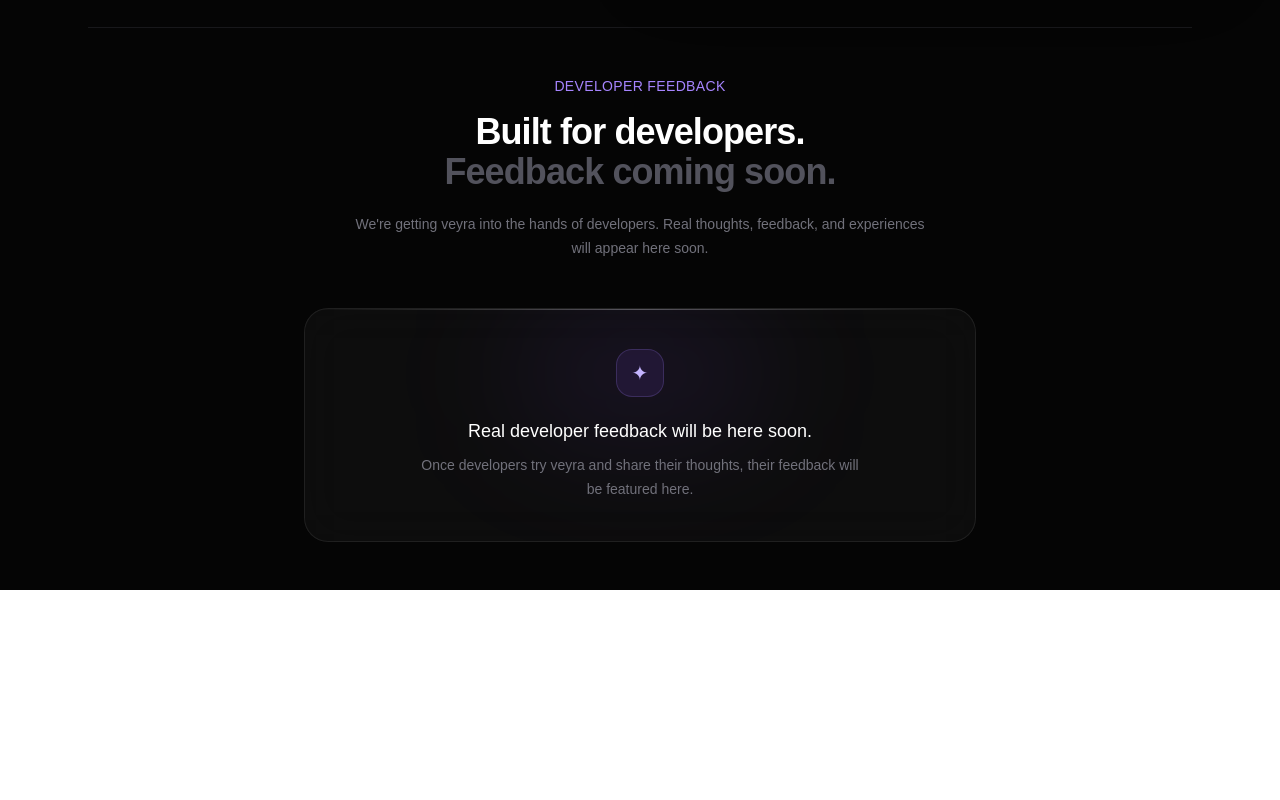
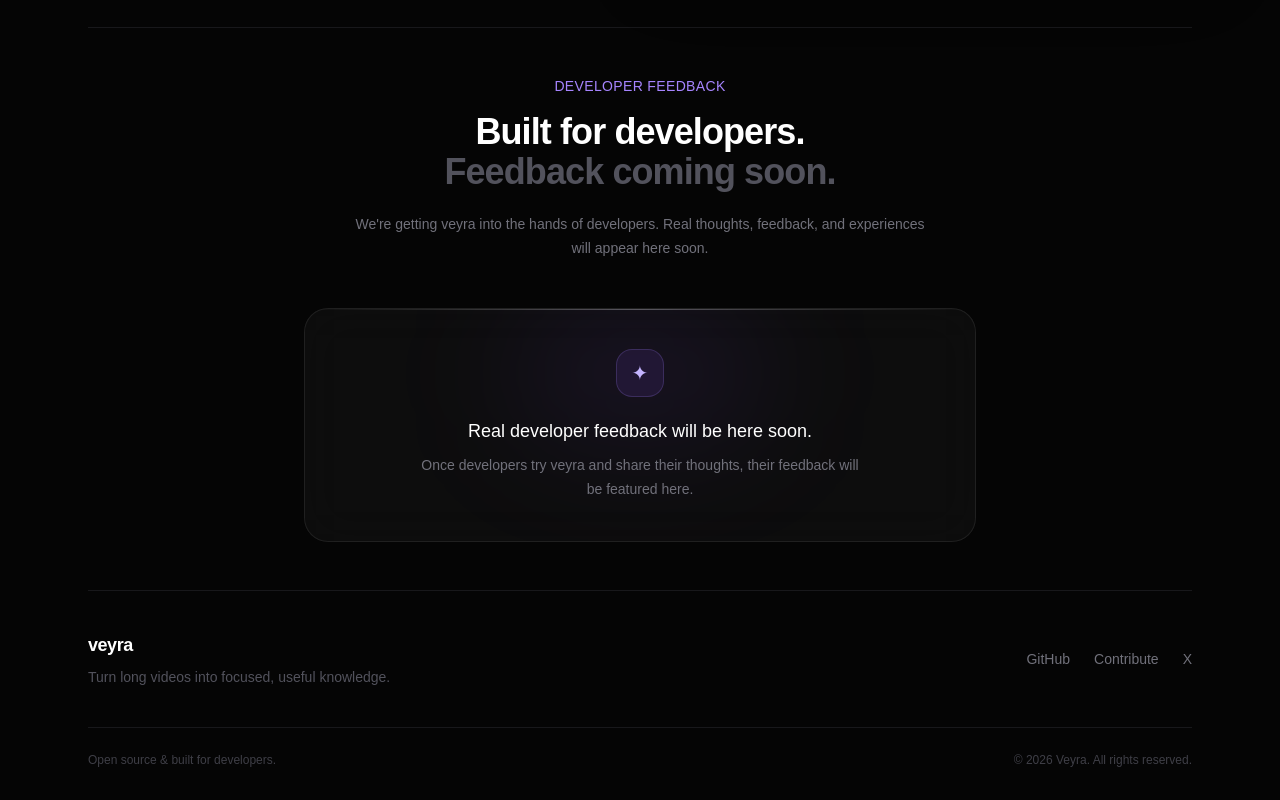
Before and after one commit to HacktoberTrack/veyra, a Next.js app: page / in a window 1280 px wide. Shown: the part 1052-1852 px from the top of the page. Before the commit the page ends 1642 px from the top, so only its background shows below. Built offline with nearby package versions, Linux system fonts and the light colour scheme.

Commit message:
feat: add footer

```diff
--- a/app/page.tsx
+++ b/app/page.tsx
@@ -2,6 +2,7 @@ import Navbar from "@/components/Navbar";
 import Hero from "@/components/Hero";
 import HowItWorks from "@/components/working";
 import Testimonials from "@/components/Testimonials";
+import Footer from "@/components/Footer";
 
 export default function Home() {
   return (
@@ -10,6 +11,7 @@ export default function Home() {
       <Hero />
       <HowItWorks />
       <Testimonials />
+      <Footer />
     </main>
   );
 }
--- /dev/null
+++ b/components/Footer.tsx
@@ -0,0 +1,60 @@
+import Link from "next/link";
+
+export default function Footer() {
+  return (
+    <footer className="mx-auto max-w-6xl px-6 pb-8">
+      <div className="border-t border-zinc-900 pt-10">
+        <div className="flex flex-col gap-8 sm:flex-row sm:items-center sm:justify-between">
+
+          <div>
+            <Link
+              href="/"
+              className="text-lg font-semibold tracking-tight text-white"
+            >
+              veyra
+            </Link>
+
+            <p className="mt-2 max-w-sm text-sm text-zinc-600">
+              Turn long videos into focused, useful knowledge.
+            </p>
+          </div>
+
+          <div className="flex items-center gap-6 text-sm">
+            <a
+              href="https://github.com/Tsaishashanth/veyra"
+              target="_blank"
+              rel="noopener noreferrer"
+              className="text-zinc-500 transition hover:text-white"
+            >
+              GitHub
+            </a>
+
+            <a
+              href="https://github.com/Tsaishashanth/veyra/blob/main/CONTRIBUTING.md"
+              target="_blank"
+              rel="noopener noreferrer"
+              className="text-zinc-500 transition hover:text-white"
+            >
+              Contribute
+            </a>
+
+            <a
+              href="https://x.com/SaiXShashanth"
+              target="_blank"
+              rel="noopener noreferrer"
+              className="text-zinc-500 transition hover:text-white"
+            >
+              X
+            </a>
+          </div>
+        </div>
+
+        <div className="mt-10 flex flex-col gap-2 border-t border-zinc-900 pt-6 text-xs text-zinc-700 sm:flex-row sm:items-center sm:justify-between">
+          <p>Open source & built for developers.</p>
+
+          <p>© 2026 Veyra. All rights reserved.</p>
+        </div>
+      </div>
+    </footer>
+  );
+}
--- a/components/Testimonials.tsx
+++ b/components/Testimonials.tsx
@@ -21,7 +21,7 @@ export default function Testimonials() {
           </p>
         </div>
 
-        {/* Placeholder */}
+
         <div className="mx-auto mt-12 max-w-2xl">
           <div className="relative overflow-hidden rounded-3xl border border-white/[0.08] bg-white/[0.035] p-10 text-center backdrop-blur-xl">
             <div className="pointer-events-none absolute inset-x-0 top-0 h-px bg-gradient-to-r from-transparent via-white/30 to-transparent" />
```
